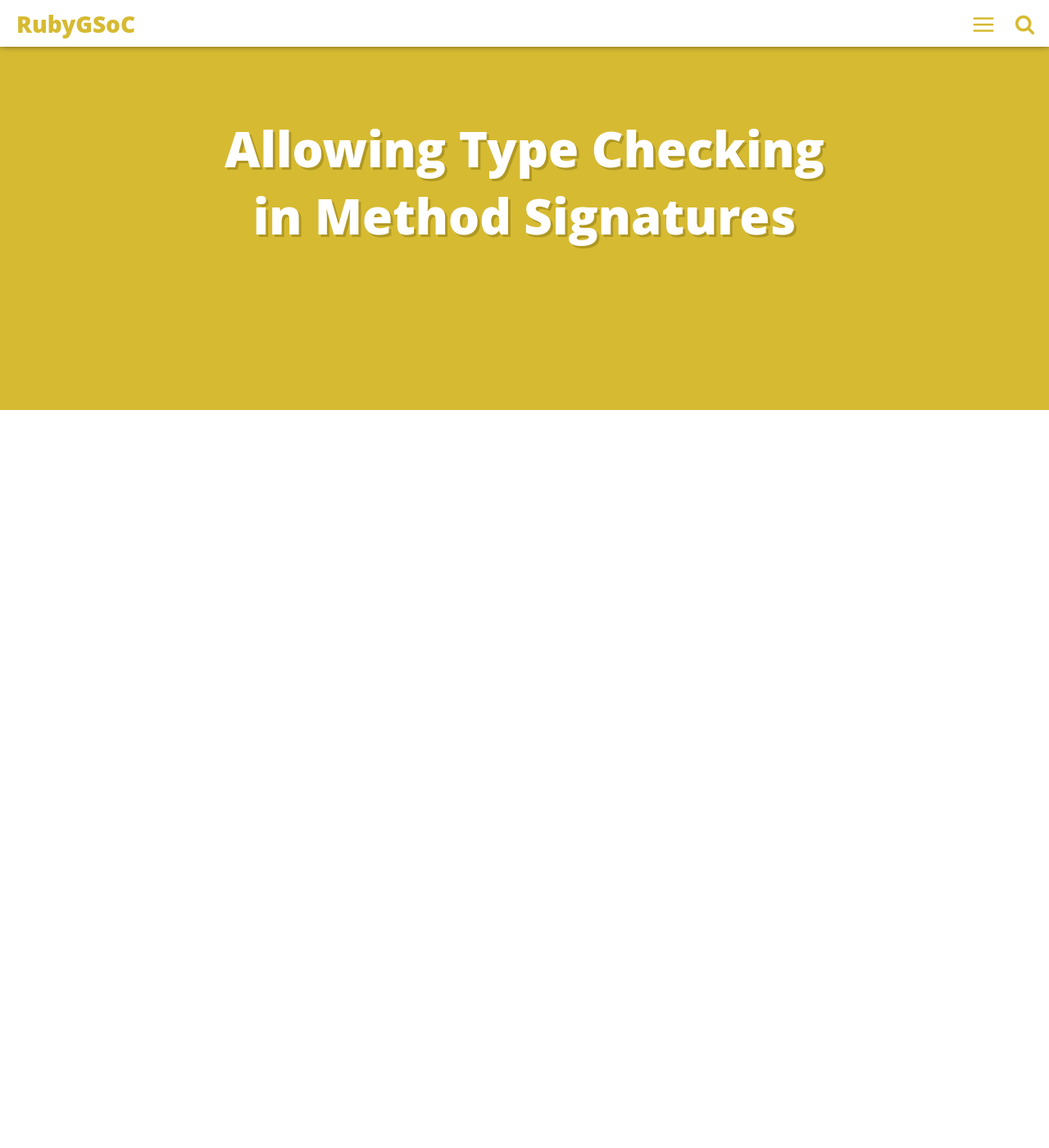
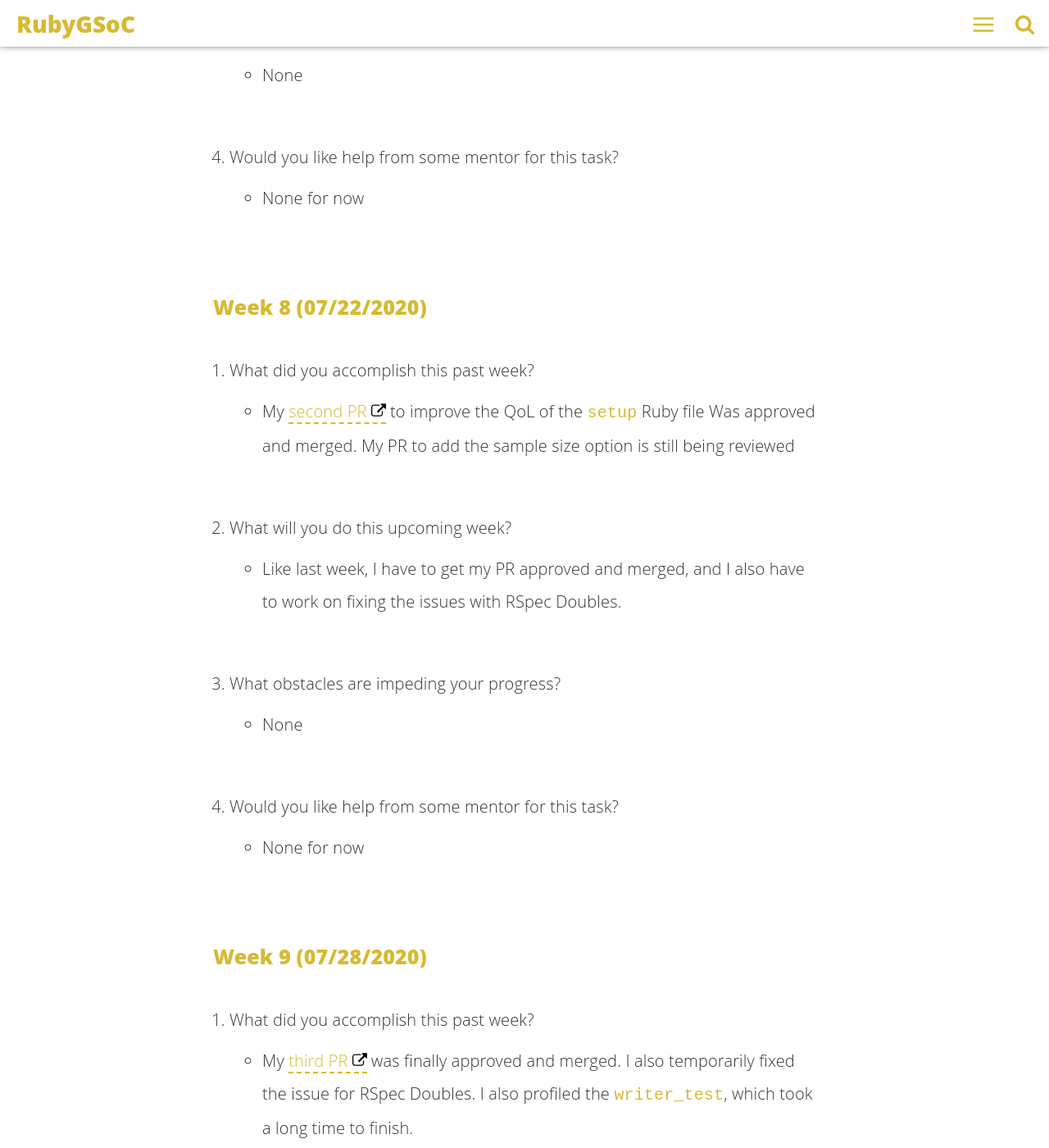
Before and after one commit to rubygsoc/rubygsoc.github.io, a Jekyll site: the page built from _posts/2020-06-12-allowing-type-checking-in-method-signatures.md, in a window 1280 px wide and 1400 px high, scrolled down 6242 px. Shown: the whole window at 82% size. Built offline with Jekyll 4.4.1, drawn with Linux system fonts in a browser that asks for light colours; some of the changed text lies outside the part shown.

Commit message:
Afront: Add updates for Week 6-9

```diff
--- a/_posts/2020-06-12-allowing-type-checking-in-method-signatures.md
+++ b/_posts/2020-06-12-allowing-type-checking-in-method-signatures.md
@@ -76,3 +76,61 @@
 
 4. Would you like help from some mentor for this task?
     - None for now, but it would be interesting to know other approaches of optimizing the type checker.
+
+### Week 6 (07/11/2020)
+
+1. What did you accomplish this past week?
+    - [My PR](https://github.com/ruby/rbs/pull/323) for adding the sampling option for arrays was approved and merged to the main repo
+
+2. What will you do this upcoming week?
+    - My next goal is to support mocks and stubs. My other goal is to continue optimizing the  runtime type checker since it's still really slow.
+
+3. What obstacles are impeding your progress?
+    - None
+
+4. Would you like help from some mentor for this task?
+    - None for now
+
+
+### Week 7 (07/18/2020)
+
+1. What did you accomplish this past week?
+    - I added the `SAMPLE_SIZE` option to RBS, and my PR for that change is under review. I also worked on supporting mocks and stubs, and I found out that a particular [gem](https://github.com/benfalk/fetcher) that used RSpec Doubles had some issues with the RBS runtime type checker.
+
+2. What will you do this upcoming week?
+    - I have to get my PR approved and merged, and I also have to work on fixing the issues with RSpec Doubles.
+3. What obstacles are impeding your progress?
+    - None
+
+4. Would you like help from some mentor for this task?
+    - None for now
+
+
+
+### Week 8 (07/22/2020)
+
+1. What did you accomplish this past week?
+    - My [second PR](https://github.com/ruby/rbs/pull/343) to improve the QoL of the `setup` Ruby file Was approved and merged. My PR to add the sample size option is still being reviewed
+
+2. What will you do this upcoming week?
+    - Like last week, I have to get my PR approved and merged, and I also have to work on fixing the issues with RSpec Doubles.
+3. What obstacles are impeding your progress?
+    - None
+
+4. Would you like help from some mentor for this task?
+    - None for now
+
+### Week 9 (07/28/2020)
+
+1. What did you accomplish this past week?
+    - My [third PR](https://github.com/ruby/rbs/pull/336/commits/bcfc19991a93e41ce387145b687feaaeedd14ffd) was finally approved and merged. I also temporarily fixed the issue for RSpec Doubles. I also profiled the `writer_test`, which took a long time to finish.
+
+2. What will you do this upcoming week?
+    - I have to continue optimizing the runtime type checker based on the results from the profiler. I am also working on adding signature files to other projects to test the performance of RBS. I am also checking if there are any problems with running RBS alongside other Double suites.
+
+
+3. What obstacles are impeding your progress?
+    - None
+
+4. Would you like help from some mentor for this task?
+    - None for now
```
